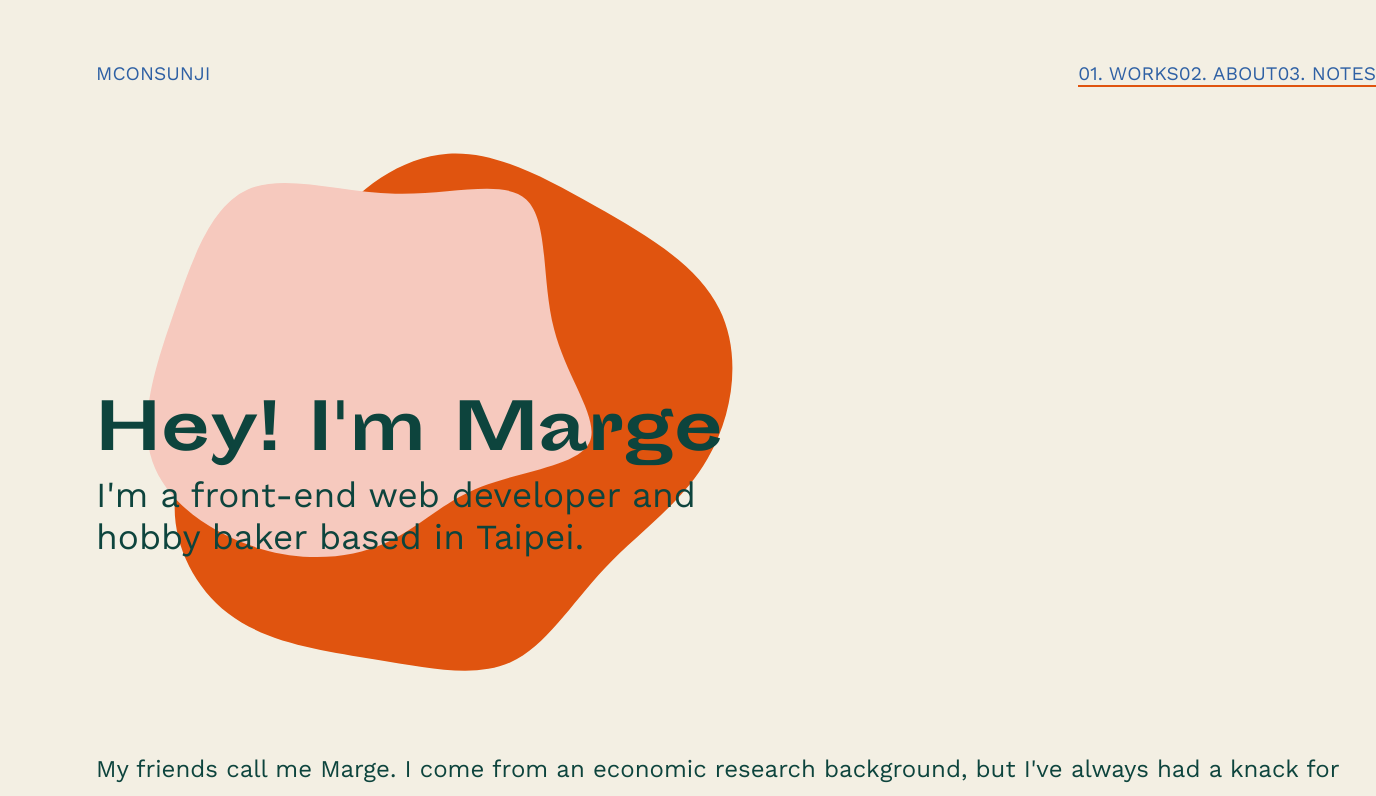
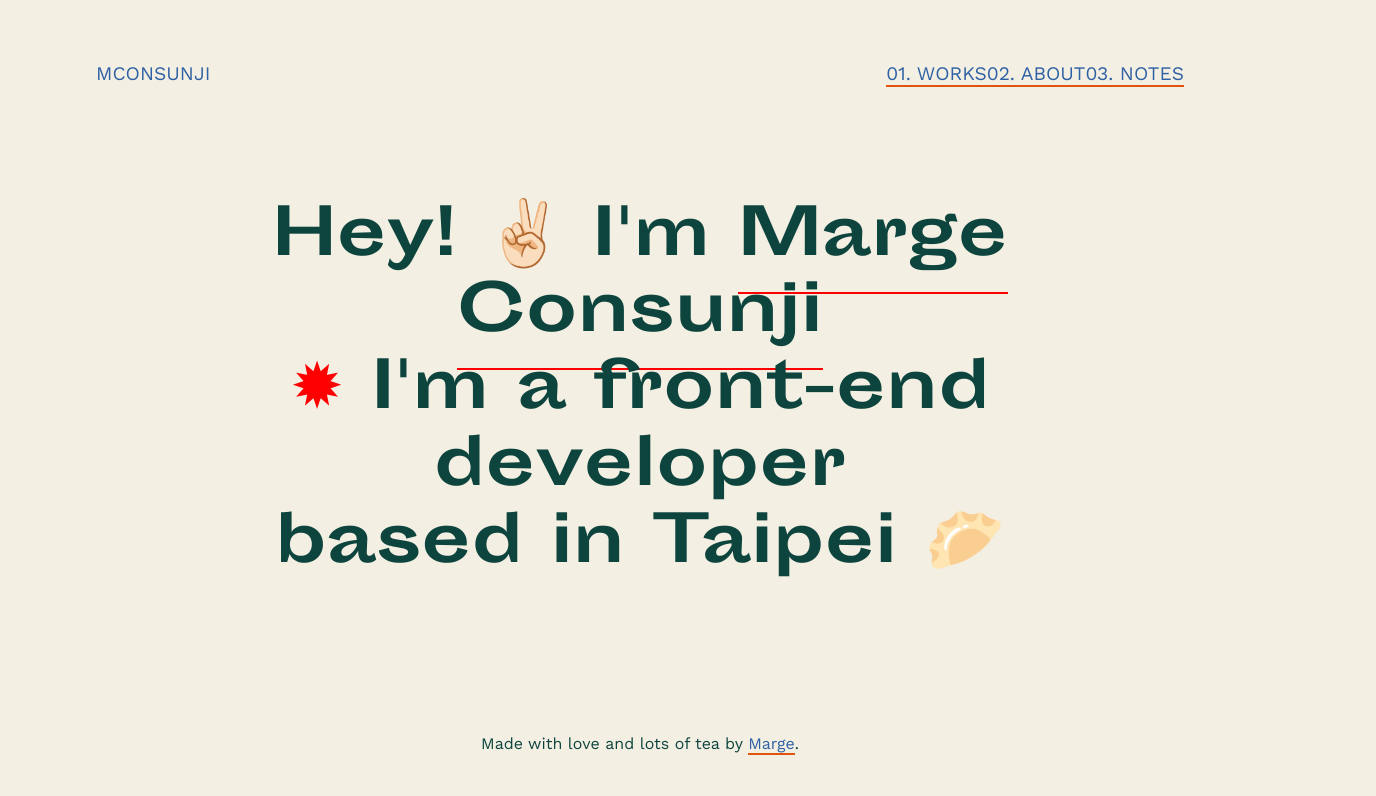
Before and after one commit to msunji/portfolio, a React (Create React App) app: page / in a window 1280 px wide. Shown: the top 796 px of the page, 1376 px wide, since content can reach past the window. Built offline with nearby package versions, Linux system fonts and the light colour scheme.

Commit message:
Changed intro text component contents

```diff
--- a/src/components/Intro.js
+++ b/src/components/Intro.js
@@ -4,7 +4,19 @@ import About from "./About";
 import Projects from "./Projects";
 
 // some styled components
-const IntroContainer = styled.div``;
+const IntroContainer = styled.div`
+  display: flex;
+  width: 100%;
+  height: 100%;
+  justify-content: center;
+  align-items: center;
+  text-align: center;
+  height: 100%;
+  h1 {
+    font-size: 4em;
+    line-height: 1.2;
+  }
+`;
 
 const Blobs = styled.div`
   position: relative;
@@ -28,39 +40,13 @@ const Blobs = styled.div`
   }
 `;
 
-const IntroText = styled.div`
-  text-align: left;
-  max-width: 700px;
-  padding-top: 20em;
-  margin-bottom: 12rem;
+const Underline = styled.span`
+  border-bottom: 2px solid red;
 `;
 
-const IntroHeader = styled.h1`
-  font-size: 4rem;
-  margin-bottom: 0.5rem;
+const Symbols = styled.span`
+  color: red;
 `;
-
-const IntroSubtitle = styled.p`
-  font-size: 2.2rem;
-  line-height: 2.6rem;
-  transition: all 0.5s linear;
-`;
-
-// const IntroName = styled.span`
-//   position: relative;
-//   display: inline-block;
-
-//   &::after {
-//     content: "";
-//     position: absolute;
-//     background: #d78a8a;
-//     top: 40%;
-//     height: 40%;
-//     width: 100%;
-//     z-index: -1;
-//     right: 0;
-//   }
-// `;
 
 function Intro() {
   return (
@@ -91,15 +77,14 @@ function Intro() {
           </svg>
         </Blobs>
 
-        <IntroText>
-          <IntroHeader>Hey! I'm Marge </IntroHeader>
-          <IntroSubtitle>
-            I'm a front-end web developer and hobby baker based in Taipei.
-          </IntroSubtitle>
-        </IntroText>
+        <h1>
+          Hey! ✌🏻 I'm <Underline>Marge Consunji</Underline> <br />
+          <Symbols>✹</Symbols> I'm a front-end developer <br /> based in Taipei
+          🥟
+        </h1>
       </IntroContainer>
-      <About />
-      <Projects />
+      {/* <About /> */}
+      {/* <Projects /> */}
     </div>
   );
 }
```
